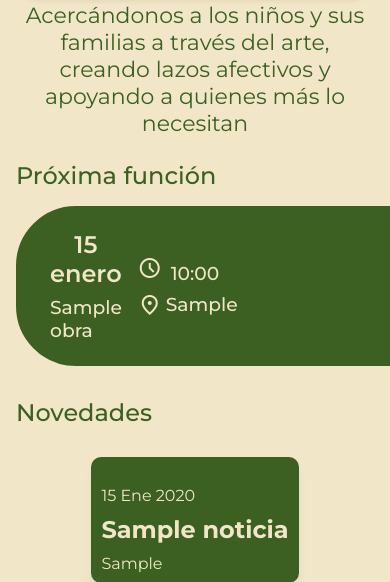
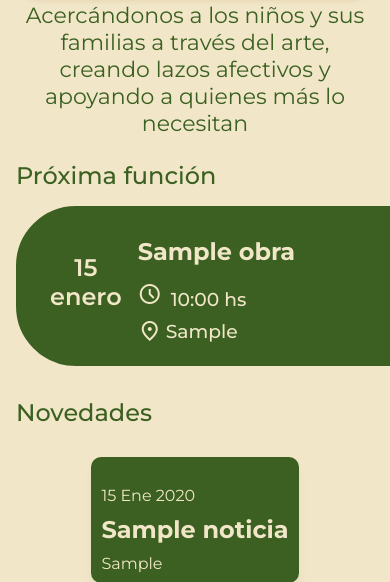
Before and after one commit to thomm23/Chocobanda, a Django app: page / in a window 390 px wide. Shown: the part 660-1242 px from the top of the page. Run offline with Django 5.2, Linux system fonts and the light colour scheme; tables that the repository leaves empty hold one stand-in row (values such as "Sample post").

Commit message:
Correcion proxima funciones HOME

```diff
--- a/sitioChocobanda/static/css/estilos.css
+++ b/sitioChocobanda/static/css/estilos.css
@@ -266,7 +266,10 @@ nav{
     flex-direction: column;
     justify-content: center;
     align-items: center;
-    margin-bottom: 1rem;
+    margin-bottom: 0.5rem;
+}
+.home-td-title{
+    margin-bottom: 0.5rem;
 }
 .nombre-funcion{
     margin-top: 0.5rem;
@@ -513,7 +516,7 @@ nav{
     .funciones {
         display: flex;
         align-items: center;
-        justify-content: center;
+        justify-content: space-evenly;
         margin: 1rem;
         padding-right: 15%;
         flex-direction: row;
@@ -522,6 +525,7 @@ nav{
 
     .funciones h3 {
         width: 100%;
+        text-align: start;
     }
 
     .home-title {
@@ -549,7 +553,9 @@ nav{
         align-content: center ;
     }
     .home-td-content .nombre-funcion{
-        margin-bottom: 1rem;
+        margin-bottom: 0.5rem;
+        font-size: 1.5rem;
+        font-weight: 700;
 
     }
     .icon-contenedor {
@@ -596,10 +602,6 @@ nav{
         border-spacing: 0;
         border: 0px;
     }
-    .home-td-fecha{
-        margin-top: 1rem;
-    }
-
 
 }
 
--- a/sitioChocobanda/templates/home.html
+++ b/sitioChocobanda/templates/home.html
@@ -42,18 +42,21 @@
             <div class="home-td-fecha">
                 <h2 class="dia-funcion">{{ eventos.0.fecha|date:"d" }}</h2>
                 <h2 class="mes-funcion">{{ eventos.0.fecha|date:"F" }}</h2>
+            </div>
+            {% comment %} <div class="home-td-title" style="background-color: lightcoral;">
+
+            </div> {% endcomment %}
+            <div class="home-td-content">
                 <h3 class="nombre-funcion">{{ eventos.0.obra.titulo }}</h3>
-            </div>
-
-            <div class="home-td-content">
                 <h3 class="hora-funcion">
                     <p class="material-symbols-outlined">schedule</p>
-                    {{ eventos.0.hora|time:"H:i" }}
+                    {{ eventos.0.hora|time:"H:i" }} hs
                 </h3>
                 <h3 class="lugar-funcion">
                     <p class="material-symbols-outlined">location_on</p>
                     {{ eventos.0.lugar }}
                 </h3>
+            </div>
         </div>
         {% else %}
         <p>No hay próximos eventos.</p>
@@ -64,25 +67,24 @@
     <div class="home-funciones-wrapper">
         {% for evento in eventos|slice:"1:" %}
         <div class="funciones">
-            <table class="tabla-agenda-section">
-                <tr>
-                    <td class="home-td-fecha">
-                        <h2 class="dia-funcion">{{ evento.fecha|date:"d" }}</h2>
-                        <h2 class="mes-funcion">{{ evento.fecha|date:"F" }}</h2>
-                    </td>
-                    <td class="home-td-content">
-                        <h3 class="nombre-funcion">{{ evento.obra.titulo }}</h3>
+            <div class="home-td-fecha">
+                <h2 class="dia-funcion">{{ eventos.0.fecha|date:"d" }}</h2>
+                <h2 class="mes-funcion">{{ eventos.0.fecha|date:"F" }}</h2>
+            </div>
+            {% comment %} <div class="home-td-title" style="background-color: lightcoral;">
+
+            </div> {% endcomment %}
+            <div class="home-td-content">
+                <h3 class="nombre-funcion">{{ eventos.0.obra.titulo }}</h3>
                 <h3 class="hora-funcion">
                     <p class="material-symbols-outlined">schedule</p>
-                            {{ evento.hora|time:"H:i" }}
+                    {{ eventos.0.hora|time:"H:i" }} hs
                 </h3>
                 <h3 class="lugar-funcion">
                     <p class="material-symbols-outlined">location_on</p>
-                            {{ evento.lugar }}
+                    {{ eventos.0.lugar }}
                 </h3>
-                    </td>
-                </tr>
-            </table>
+            </div>
         </div>
         {% endfor %}
     </div>
```
Lines whose indentation alone changed are shown as unchanged.
